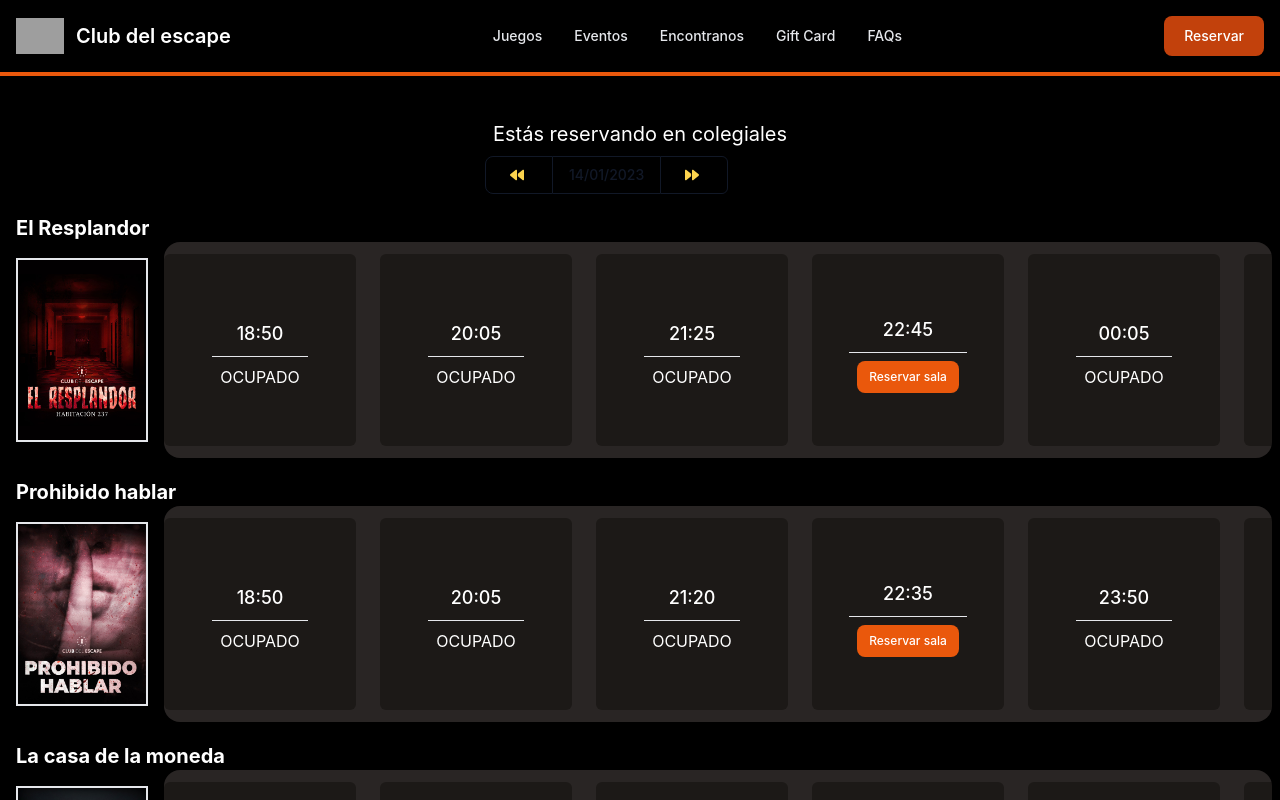
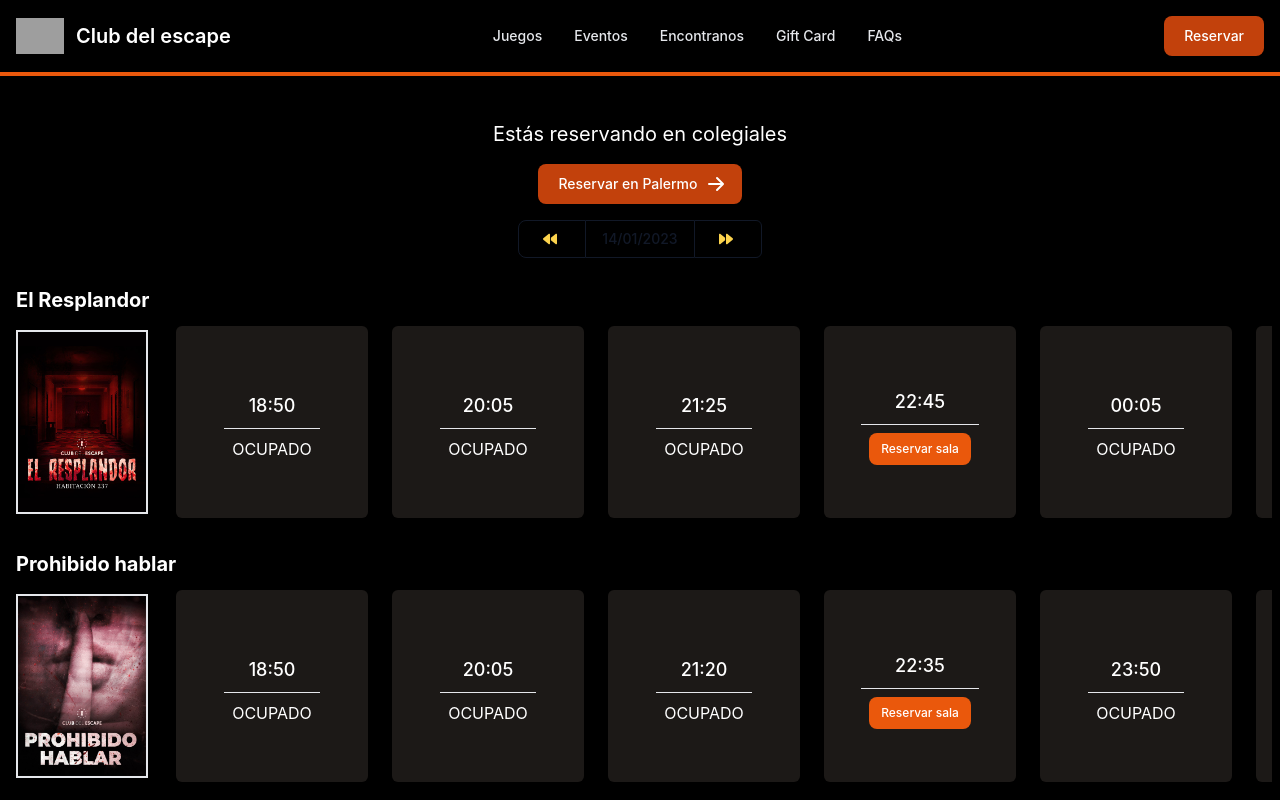
Before and after one commit to camilaserra5/club-del-escape-new-front, a React (Create React App) app: page /book/colegiales in a window 1280 px wide. Shown: the top 800 px of the page. Built offline with nearby package versions, Linux system fonts and the light colour scheme; grey boxes are pictures that could not be loaded.

Commit message:
add button to change venue and fix horizontal scroll

```diff
--- a/src/components/RoomDescriptionModal.tsx
+++ b/src/components/RoomDescriptionModal.tsx
@@ -1,4 +1,11 @@
 import { useState, useEffect } from "react";
+import { FontAwesomeIcon } from "@fortawesome/react-fontawesome";
+import {
+  faChild,
+  faStarHalf,
+  faClock,
+  faUsers,
+} from "@fortawesome/free-solid-svg-icons";
 
 interface Game {
   title: string;
@@ -52,12 +59,14 @@ const RoomDescriptionModal = (props: Game) => {
       {showModal ? (
         <>
           <div className="justify-center items-center flex overflow-x-hidden overflow-y-auto fixed inset-0 z-50 outline-none focus:outline-none">
-            <div className="relative w-auto my-6 mx-auto max-w-3xl">
+            <div className="relative w-auto my-6 mx-6 max-w-3xl">
               {/*content*/}
-              <div className="border-0 rounded-lg shadow-lg relative flex flex-col w-full bg-amber-900 outline-none focus:outline-none">
+              <div className="border-0 rounded-lg shadow-lg relative flex flex-col w-full bg-stone-700 outline-none focus:outline-none">
                 {/*header*/}
-                <div className="flex items-start justify-between p-5 border-b border-solid border-slate-200 rounded-t">
-                  <h3 className="text-3xl font-semibold">{props.title}</h3>
+                <div className="flex items-start justify-between p-5 border-b border-solid border-orange-500 rounded-t">
+                  <h3 className="text-xl md:text-3xl font-semibold">
+                    {props.title}
+                  </h3>
                 </div>
                 {/*body*/}
                 <div className="relative p-6 flex-auto flex items-center">
@@ -66,15 +75,60 @@ const RoomDescriptionModal = (props: Game) => {
                     className="my-4 h-36 m-2"
                     alt="juegos"
                   />
-                  <p className="my-4 m-2 text-amber-100 text-lg leading-relaxed">
+                  <p className="my-4 m-2 text-white text-sm md:text-lg leading-relaxed">
                     {props.description}
                   </p>
                 </div>
-
+                <div className="flex flex-col">
+                  <div>
+                    <div className="flex flex-row flex-initial w-2">
+                      <div>
+                        <FontAwesomeIcon
+                          icon={faUsers}
+                          className="ml-2 mr-3 text-amber-300"
+                        />
+                      </div>
+                      <div> Participantes: 2 a 6</div>
+                    </div>
+                  </div>
+                  <div>
+                    <div className="flex flex-row flex-initial w-2">
+                      <div className="">
+                        <FontAwesomeIcon
+                          icon={faStarHalf}
+                          className="ml-2 mr-3 text-amber-300"
+                        />
+                      </div>
+                      <div>Dificultad: 8/10</div>
+                    </div>
+                  </div>
+                  <div>
+                    <div className="flex flex-row flex-initial w-2">
+                      <div className="">
+                        <FontAwesomeIcon
+                          icon={faChild}
+                          className="ml-2 mr-3 text-amber-300"
+                        />
+                      </div>
+                      <div>Edad: 9+</div>
+                    </div>
+                  </div>
+                  <div>
+                    <div className="flex flex-row flex-initial w-2 ">
+                      <div >
+                        <FontAwesomeIcon
+                          icon={faClock}
+                          className="ml-2 mr-3 text-amber-300"
+                        />
+                      </div>
+                      <div> Tiempo de juego: 60 minutos</div>
+                    </div>
+                  </div>
+                </div>
                 {/*footer*/}
-                <div className="flex items-center justify-end p-6 border-t border-solid border-slate-200 rounded-b">
+                <div className="flex items-center justify-end p-6 border-t border-solid border-orange-500 rounded-b">
                   <button
-                    className="bg-emerald-500 text-white active:bg-emerald-600 font-bold uppercase text-sm px-6 py-3 rounded shadow hover:shadow-lg outline-none focus:outline-none mr-1 mb-1 ease-linear transition-all duration-150"
+                    className="bg-orange-500 text-white active:bg-orange-600 font-bold uppercase text-sm px-6 py-3 rounded shadow hover:shadow-lg outline-none focus:outline-none mr-1 mb-1 ease-linear transition-all duration-150"
                     type="button"
                   >
                     <a href={"/book/" + props.local.toLowerCase()}>Reservar</a>
--- a/src/components/RoomSchedule.tsx
+++ b/src/components/RoomSchedule.tsx
@@ -19,12 +19,13 @@ const RoomSchedule = (props: Game) => {
       <h4 className="text-white text-left text-xl font-bold align-left mt-5 ml-4">
         {props.title}
       </h4>
-      <div className="flex items-center justify-between ml-4 mr-2">
+      <div className="flex items-center  ml-4 mr-2">
         <div className="box-content items-center	flex-none snap-start w-32 border-solid border-2 mr-4">
           <img src={"/juegos/" + props.img} alt="Burger" />
         </div>
-        <div className="carousel rounded-box bg-stone-800">
-          {slots.json.data
+
+        <div className="overflow-x-auto flex items-center">
+        {slots.json.data
             .filter((slot) => slot.productId === props.productId)
             .map((slot) => (
               <CarouselItem
--- a/src/pages/Booking.tsx
+++ b/src/pages/Booking.tsx
@@ -19,12 +19,36 @@ const Booking = () => {
     <Layout>
       <div className="mt-28 mb-28  relative">
         <div className="flex justify-center">
-          <div className="mx-auto">
-            <h1 className="text-xl text-white m-2 text-center">
+          <div className="mx-auto flex flex-col items-center">
+            <h1 className="my-2 text-xl text-white m-2 text-center">
               Estás reservando en {location}
             </h1>
+            <button
+              type="button"
+              className="my-2  text-white bg-orange-700 hover:bg-orange-800 focus:ring-4 focus:outline-none focus:ring-blue-300 font-medium rounded-lg text-sm px-5 py-2.5 text-center inline-flex items-center"
+            >
+              {location === "colegiales" && (
+                <a href="/book/palermo">Reservar en Palermo</a>
+              )}
+              {location === "palermo" && (
+                <a href="/book/colegiales">Reservar en Colegiales</a>
+              )}
+              <svg
+                aria-hidden="true"
+                className="w-5 h-5 ml-2 -mr-1"
+                fill="currentColor"
+                viewBox="0 0 20 20"
+                xmlns="http://www.w3.org/2000/svg"
+              >
+                <path
+                  fill-rule="evenodd"
+                  d="M10.293 3.293a1 1 0 011.414 0l6 6a1 1 0 010 1.414l-6 6a1 1 0 01-1.414-1.414L14.586 11H3a1 1 0 110-2h11.586l-4.293-4.293a1 1 0 010-1.414z"
+                  clip-rule="evenodd"
+                ></path>
+              </svg>
+            </button>
 
-            <div className="inline-flex rounded-md shadow-sm" role="group">
+            <div className="my-2 inline-flex rounded-md shadow-sm" role="group">
               <button
                 type="button"
                 onClick={() => {
```
